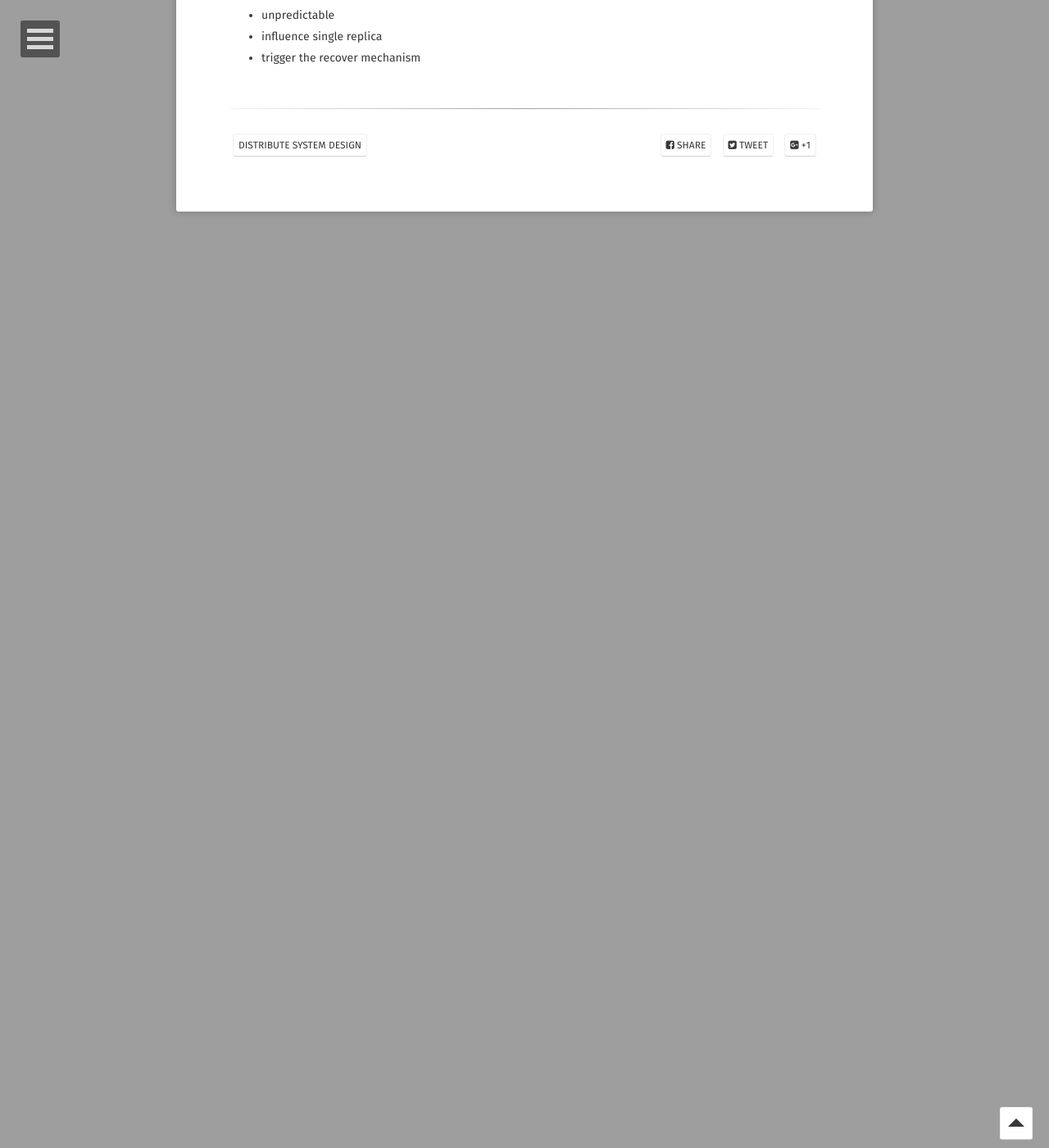
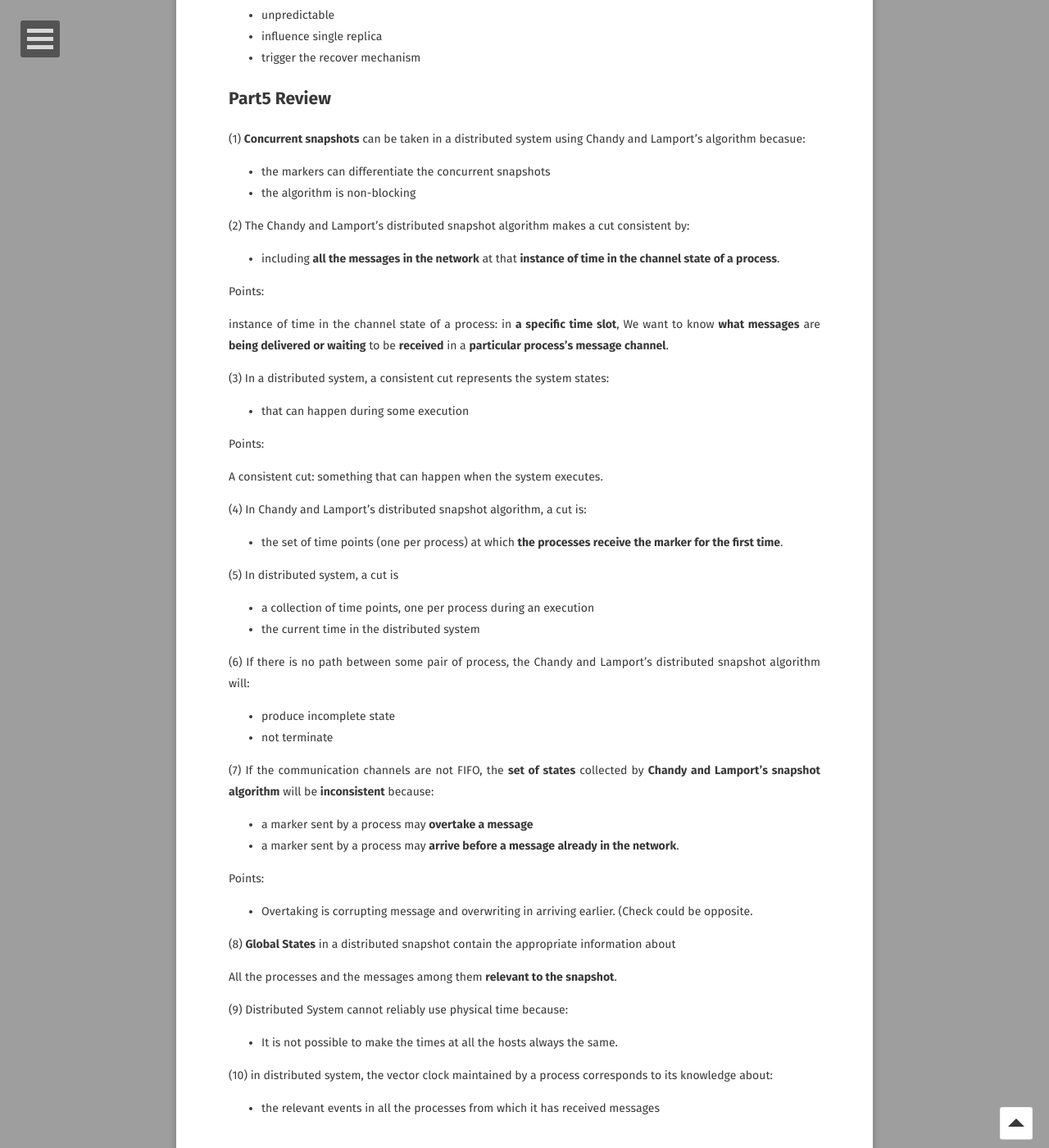
Before and after one commit to OneSilverBullet/silvergamer.github.io, a Jekyll site: the page built from _posts/2024-4-20-AdvancedDSD2.md, in a window 1280 px wide and 1400 px high, scrolled down 10208 px. Shown: the whole window at 82% size. Built offline with Jekyll 4.4.1, drawn with Linux system fonts in a browser that asks for light colours; some web fonts are replaced; before the commit the page ends 10466 px from its top, so only the background shows below that; some of the changed text lies outside the part shown.

Commit message:
#0 update notes

```diff
--- a/_posts/2024-4-20-AdvancedDSD2.md
+++ b/_posts/2024-4-20-AdvancedDSD2.md
@@ -371,3 +371,55 @@ Points:
 * unpredictable
 * influence single replica
 * trigger the recover mechanism
+
+
+
+## Part5 Review
+
+(1) **Concurrent snapshots** can be taken in a distributed system using Chandy and Lamport's algorithm becasue:
+* the markers can differentiate the concurrent snapshots
+* the algorithm is non-blocking
+
+
+(2) The Chandy and Lamport's distributed snapshot algorithm makes a cut consistent by:
+* including **all the messages in the network** at that **instance of time in the channel state of a process**.
+
+Points:
+
+instance of time in the channel state of a process: in **a specific time slot**, We want to know **what messages** are **being delivered or waiting** to be **received** in a **particular process's message channel**.
+
+(3) In a distributed system, a consistent cut represents the system states:
+* that can happen during some execution
+
+Points:
+
+A consistent cut: something that can happen when the system executes.
+
+(4) In Chandy and Lamport’s distributed snapshot algorithm, a cut is:
+* the set of time points (one per process) at which **the processes receive the marker for the first time**.
+
+(5) In distributed system, a cut is
+* a collection of time points, one per process during an execution
+* the current time in the distributed system
+
+(6) If there is no path between some pair of process, the Chandy and Lamport’s distributed snapshot algorithm will:
+* produce incomplete state
+* not terminate
+
+(7) If the communication channels are not FIFO, the **set of states** collected by **Chandy and Lamport’s snapshot algorithm** will be **inconsistent**  because:
+
+* a marker sent by a process may **overtake a message**
+* a marker sent by a process may **arrive before a message already in the network**.
+
+Points:
+* Overtaking is corrupting message and overwriting in arriving earlier. (Check could be opposite.
+
+(8) **Global States** in a distributed snapshot contain the appropriate information about
+
+All the processes and the messages among them **relevant to the snapshot**.
+
+(9) Distributed System cannot reliably use physical time because:
+* It is not possible to make the times at all the hosts always the same.
+
+(10) in distributed system, the vector clock maintained by a process corresponds to its knowledge about:
+* the relevant events in all the processes from which it has received messages
```
